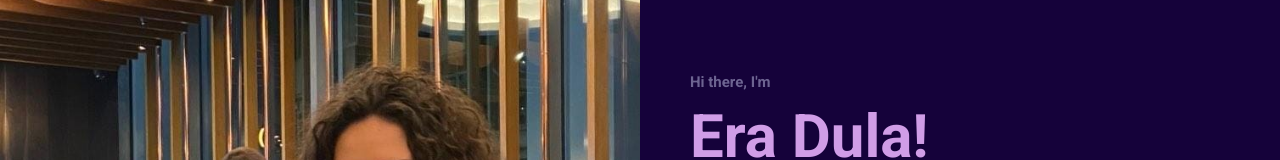
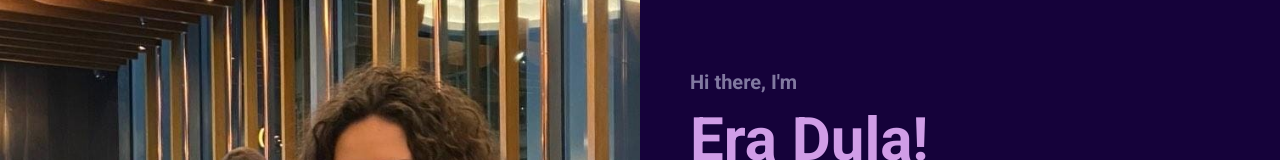
Before and after one commit to EraDula/personal-website, a React (Create React App) app in the folder my-website/: page / in a window 1280 px wide. Shown: the part 266-426 px from the top of the page. Built offline with nearby package versions, Linux system fonts and the light colour scheme.

Commit message:
Adjust colors for consistency

```diff
--- a/my-website/src/components/about/about.scss
+++ b/my-website/src/components/about/about.scss
@@ -35,15 +35,6 @@
         display: flex;
         flex-direction: column;
         align-items: center;
-
-        span{
-          // margin-top: 3em;
-          font-size: 18px;
-          margin-left: 150px;
-          margin-right: 2em;
-          color: #a29cbd;
-          text-align: center;
-        }
 
         h3{
           margin-bottom: 1em;
--- a/my-website/src/components/contact/contact.scss
+++ b/my-website/src/components/contact/contact.scss
@@ -27,7 +27,7 @@
       font-size: 20px;
       margin-left: 150px;
       // margin-left: 3em;
-      color: #a29cbd;
+      color: #8179a0;
       text-align: center;
     }
   }
--- a/my-website/src/components/intro/intro.scss
+++ b/my-website/src/components/intro/intro.scss
@@ -35,8 +35,8 @@
         margin: 10px 0;
       }
       h2{
-        color: #6d6491;
-        font-size: 15px;
+        color: #8179a0;
+        font-size: 20px;
       }
       h3{
         color: #9a169e;
--- a/my-website/src/components/projects/projects.scss
+++ b/my-website/src/components/projects/projects.scss
@@ -67,7 +67,7 @@
             }
             p{
               font-size: 15px;
-              color: #c3c0d1;
+              color: #fff;
             }
             h5{
               color: #d09de7;
```
